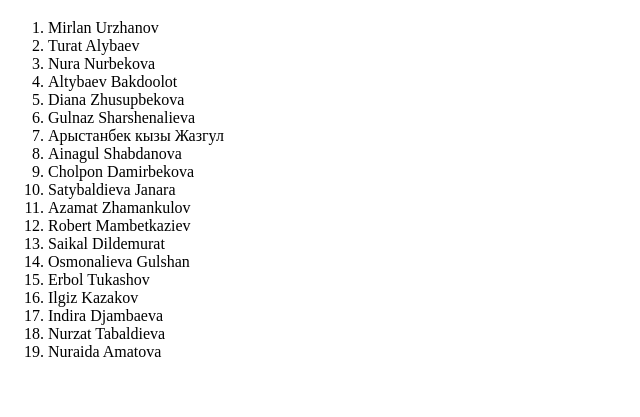
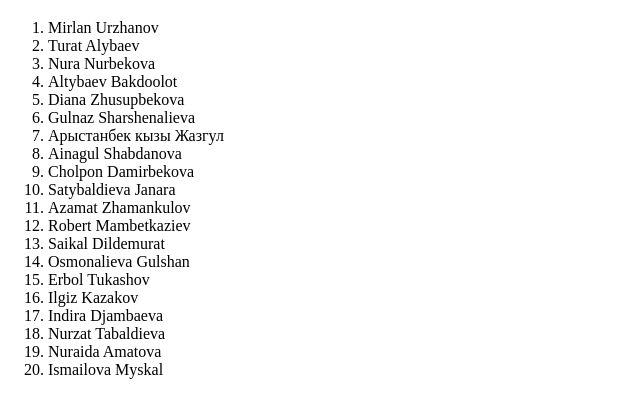
Before and after one commit to zhanybekovich/students-list-kelechek, a plain HTML site: page index.html in a window 1280 px wide. Shown: the part 61-478 px from the top of the page, without its empty margins (0-640 px from the left). Drawn offline with Linux system fonts and the light colour scheme.

Commit message:
Add Ismailova

```diff
--- a/index.html
+++ b/index.html
@@ -31,6 +31,7 @@
     <li>Indira Djambaeva</li>
     <li>Nurzat Tabaldieva</li>
     <li>Nuraida Amatova</li>
+    <li>Ismailova Myskal</li>
   </ol>
 </body>
 
```
